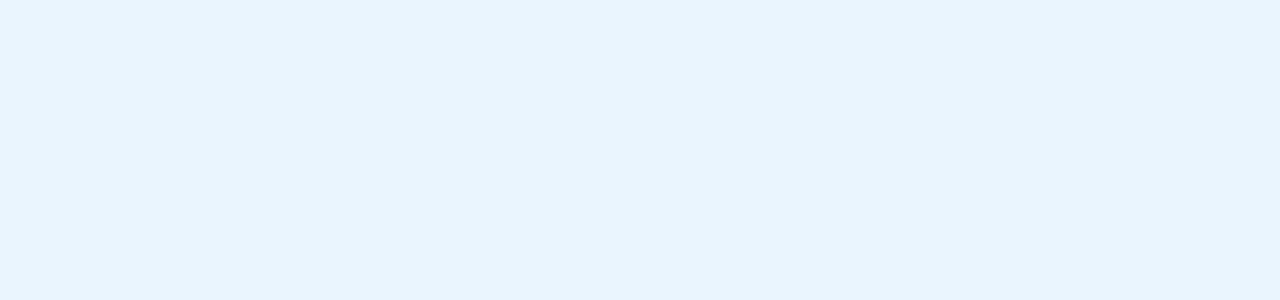
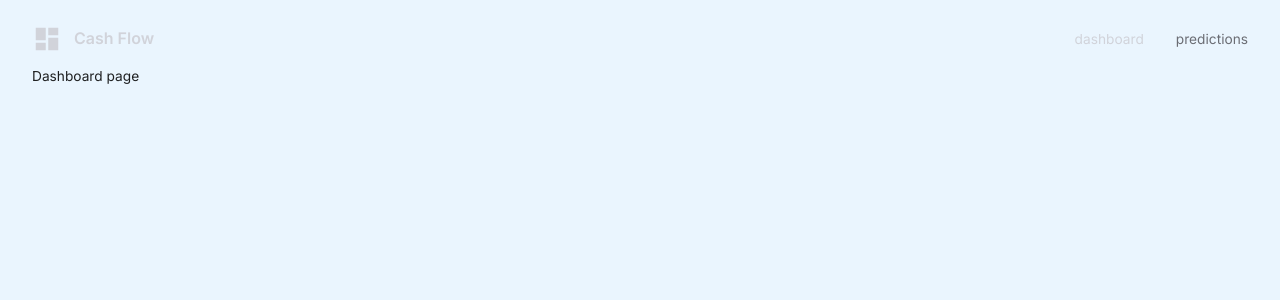
Before and after one commit to andrewbidylo/cash-flow, a React (Vite) app in the folder client/: page / in a window 1280 px wide. Shown: the top 300 px of the page. Built offline with nearby package versions, Linux system fonts and the light colour scheme.

Commit message:
add routing and navbar

```diff
--- a/client/index.html
+++ b/client/index.html
@@ -4,7 +4,7 @@
     <meta charset="UTF-8" />
     <link rel="icon" type="image/svg+xml" href="/vite.svg" />
     <meta name="viewport" content="width=device-width, initial-scale=1.0" />
-    <title>Vite + React + TS</title>
+    <title>Cash Flow</title>
   </head>
   <body>
     <div id="root"></div>
--- a/client/src/App.tsx
+++ b/client/src/App.tsx
@@ -1,18 +1,30 @@
-import {CssBaseline, ThemeProvider} from "@mui/material"
-import {createTheme} from "@mui/material/styles"
+import { Box, CssBaseline, ThemeProvider } from "@mui/material"
+import { createTheme } from "@mui/material/styles"
 import { themeSettings } from "./theme"
 import { useMemo } from "react"
+import { BrowserRouter, Route, Routes } from "react-router-dom"
+import Navbar from "@/pages/navbar"
 
 function App() {
-  const theme = useMemo(()=> createTheme(themeSettings),[])
+  const theme = useMemo(() => createTheme(themeSettings), [])
   return (
     <>
       <div className="app">
-        <ThemeProvider theme={theme}>
-          <CssBaseline>
+        <BrowserRouter>
 
-          </CssBaseline>
-        </ThemeProvider>
+          <ThemeProvider theme={theme}>
+            <CssBaseline>
+              <Box width="100%" height="100%" padding="1rem 2rem 4rem 2rem">
+              <Navbar/>
+              <Routes>
+                <Route path="/" element={<>Dashboard page</>}/>
+                <Route path="/prediction" element={<>Prediction page</>}/>
+                <Route/>
+              </Routes>
+              </Box>
+            </CssBaseline>
+          </ThemeProvider>
+        </BrowserRouter>
       </div>
     </>
   )
--- /dev/null
+++ b/client/src/components/FlexBetween.tsx
@@ -0,0 +1,11 @@
+import { Box } from "@mui/material";
+import { styled } from "@mui/system";
+
+
+const FlexBetween = styled(Box)({
+  display: "flex",
+  justifyContent: "space-between",
+  alignItems: "center",
+})
+
+export default FlexBetween;
--- a/client/src/expanded-theme.ts
+++ b/client/src/expanded-theme.ts
@@ -1,5 +1,5 @@
-// // eslint-disable-next-line
-// import { Palette, PaletteColor } from "@mui/material/styles/createPalette";
+// eslint-disable-next-line
+import { Palette, PaletteColor } from "@mui/material/styles/createPalette";
 
 declare module "@mui/material/styles/createPalette" {
   interface PaletteColor {
--- /dev/null
+++ b/client/src/pages/navbar/index.tsx
@@ -0,0 +1,55 @@
+import { useState } from 'react'
+import { Link } from 'react-router-dom'
+import { Box, Typography, useTheme } from '@mui/material'
+import DashboardIcon from '@mui/icons-material/Dashboard';
+import FlexBetween from '@/components/FlexBetween';
+
+type Props = {}
+
+const Navbar = (props: Props) => {
+  const { palette } = useTheme()
+  const [selected, setSelected] = useState("dashboard")
+  return (
+    <FlexBetween
+      mb="0.25rem"
+      p="0.5rem 0rem"
+      color={palette.grey[300]}
+    >
+
+      <FlexBetween gap="0.75rem">
+        <DashboardIcon sx={{ fontSize: "30px" }} />
+        <Typography variant='h4' fontSize="16px">
+          Cash Flow
+        </Typography>
+      </FlexBetween>
+      <FlexBetween gap="2rem">
+        <Box sx={{ "&:hover": { color: palette.primary[100] } }}>
+          <Link
+            to="/"
+            onClick={() => setSelected("dashboard")}
+            style={{
+              color: selected === "dashboard" ? "inherit" : palette.grey[700],
+              textDecoration: "inherit"
+            }}
+          >
+            dashboard
+          </Link>
+        </Box>
+        <Box sx={{ "&:hover": { color: palette.primary[100] } }}>
+          <Link
+            to="/predictions"
+            onClick={() => setSelected("predictions")}
+            style={{
+              color: selected === "predictions" ? "inherit" : palette.grey[700],
+              textDecoration: "inherit"
+            }}
+          >
+            predictions
+          </Link>
+        </Box>
+      </FlexBetween>
+    </FlexBetween>
+  )
+}
+
+export default Navbar
--- a/client/tsconfig.json
+++ b/client/tsconfig.json
@@ -20,9 +20,9 @@
 
     /* Linting */
     "strict": true,
-    "noUnusedLocals": true,
+    "noUnusedLocals": false,
     "noUnusedParameters": true,
-    "noFallthroughCasesInSwitch": true
+    "noFallthroughCasesInSwitch": true,
   },
   "include": ["src"],
   "references": [{ "path": "./tsconfig.node.json" }]
```
